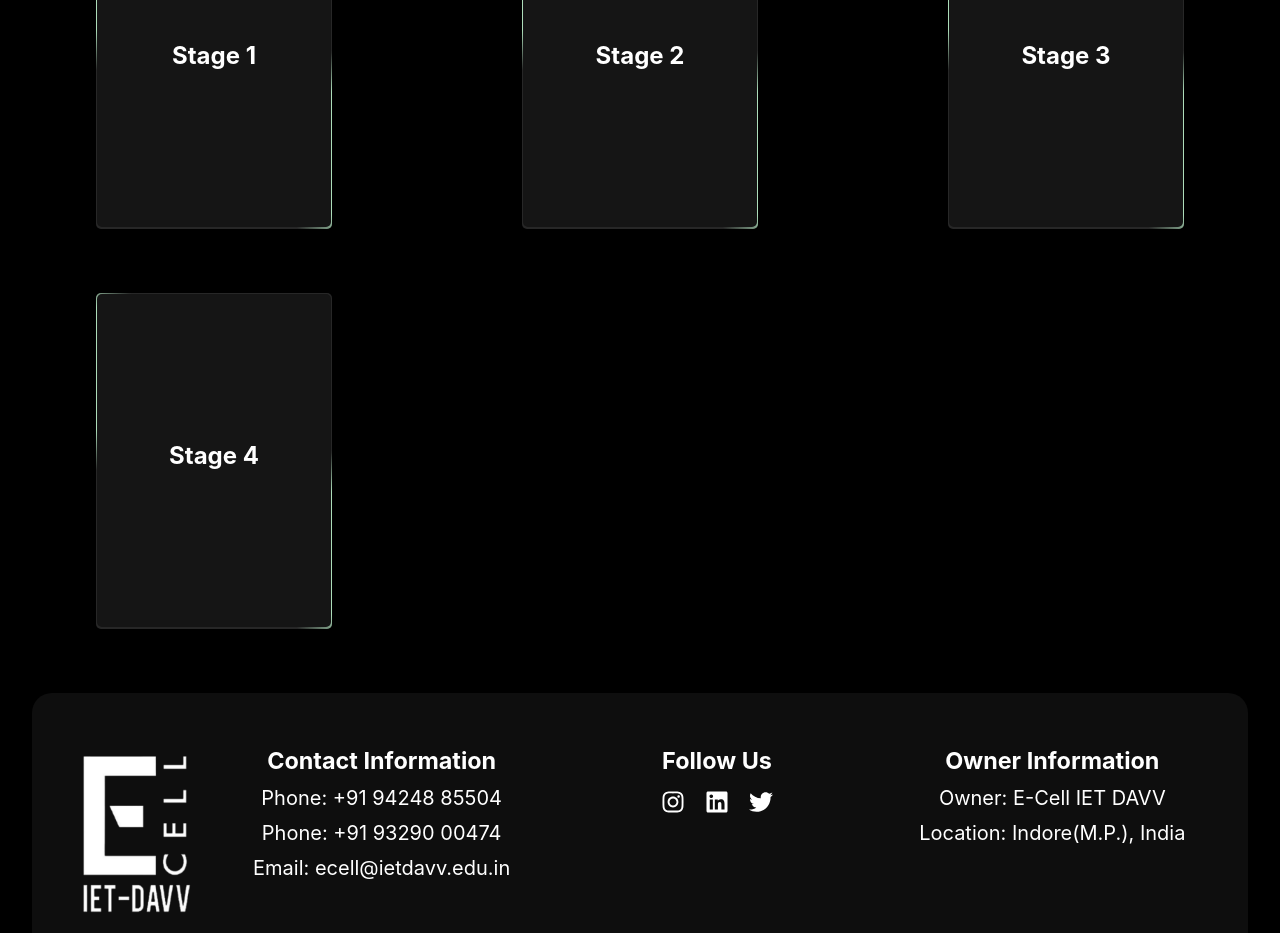
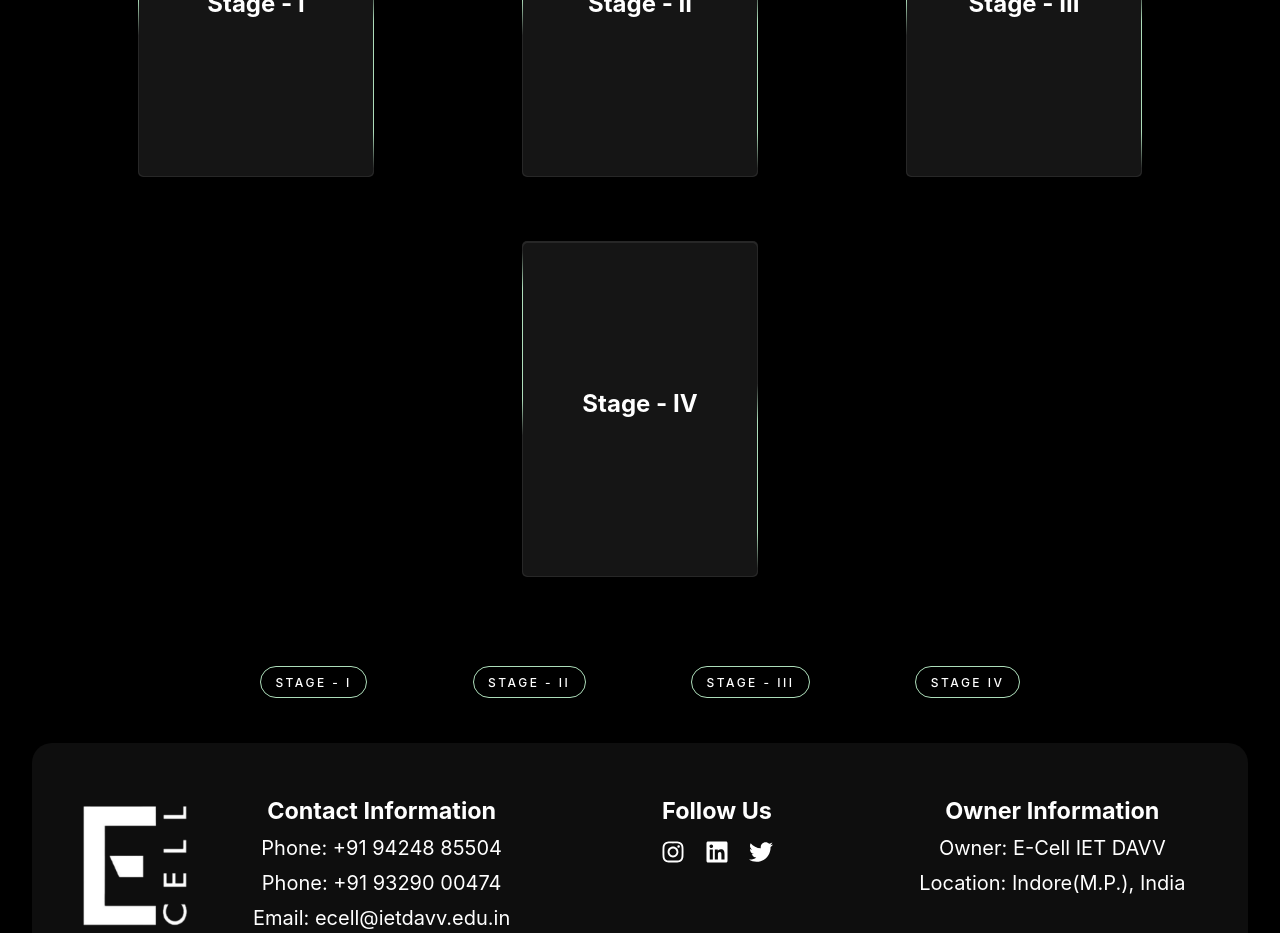
Before and after one commit to BOSON-18/rachna-frontend, a React (Vite) app: page / in a window 1280 px wide. Shown: the part 820-1753 px from the top of the page. Built offline with nearby package versions, Linux system fonts and the light colour scheme.

Commit message:
added Stage - I description

```diff
--- a/src/App.css
+++ b/src/App.css
@@ -2,7 +2,7 @@
   max-width: 100vw;
   margin: 0 auto;
   padding: 2rem;
-  text-align: center;
+  /* text-align: center; */
   overflow-x: hidden;
 }
 
@@ -34,14 +34,29 @@
   }
 }
 
+@media (max-width : 450px) {
+  .stage-descriptions {
+    display: block;
+    width: 50%;
+
+  }
+}
 .cards-div {
   padding: 2em;
   display: flex;
-    flex-direction: row;
+  flex-direction: row;
     flex-wrap: wrap;
-    justify-content: space-between;
+  /* align-items: flex-start; */
+    justify-content: space-around;
+    /* max-width: 1000px; */
 }
+
 
 .read-the-docs {
   color: #888;
 }
+
+.bold-karna-hai {
+  font-weight: bold;
+  font-size: 24px;
+}
--- a/src/App.jsx
+++ b/src/App.jsx
@@ -5,36 +5,42 @@ import Card from './components/Cards';
 import Innovision from './components/Content';
 import Footer from './components/Footer';
 import { BsRocket } from 'react-icons/bs';
+import StageDesc from './components/StageDesc';
 
 
 function App() {
+
 	return (
 
 			<div id='kuchh'>
 				<Header />
 			  <Innovision />
+				<div className='stages'>
 					<div className="cards-div">
 						<Card
-						stage="Stage 1"
-						title="Coming Soon!!"
-						description="This is the description for Stage 1."
+								stage="Stage - I"
+								title="Rachna"
+								description="The Beginning of Your Entrepreneurial Journey!"
 						/>
 						<Card
-						stage="Stage 2"
+							stage="Stage - II"
 							title="Coming Soon!!"
-						description="This is the description for Stage 2."
+							description="description for Stage 2."
 						/>
 						<Card
-						stage="Stage 3"
+							stage="Stage - III"
 							title="Coming Soon!!"
-						description="This is the description for Stage 3."
+							description="description for Stage 3."
 						/>
 						<Card
-						stage="Stage 4"
+							stage="Stage - IV"
 							title="Coming Soon!!"
-						description="This is the description for Stage 4."
+							description="description for Stage 4."
 						/>
 					</div>
+			</div>
+
+				<StageDesc />
 
 				<Footer />
 			</div>
--- a/src/components/Cards.css
+++ b/src/components/Cards.css
@@ -61,6 +61,7 @@
 
 .card:hover .content {
   transform: rotateY(180deg);
+
 }
 
 @keyframes rotation_481 {
@@ -98,6 +99,7 @@
 
 .front-content h3 {
   text-shadow: 2px 2px 5px #000;
+  text-align: center;
 }
 
 .description {
--- a/src/components/Content.jsx
+++ b/src/components/Content.jsx
@@ -65,28 +65,25 @@ const Innovision = () => {
           <div>
             <h2>Innovision 2024</h2>
             <p>
-            <p> Welcome to Innovision, brought to you by E-Cell IET DAVV. </p> <br /> <p> This event is your chance to showcase visionary business plans, cutting-edge products, and growth strategies to seasoned professionals. Join us for an enriching experience and stand a chance to win exciting prizes. Bring your ideas to life and celebrate innovation at Innovision! </p><br /> <span id='boldkaro'> Don't miss out—register today and let your ideas shine!</span>
-
-
-
+            <p> Welcome to Innovision, brought to you by E-Cell IET DAVV. </p> <br /> <p> This event is your chance to showcase visionary business plans, cutting-edge products, and growth strategies to seasoned professionals. Join us for an enriching experience and stand a chance to win exciting prizes. Bring your ideas to life and celebrate innovation at Innovision! </p>
             </p>
           </div>
         )}
         <div><div></div></div>
         {activeSection === 'registration' && (
-          <div id="kuchhtoh">
-            <h2>Registration Details</h2>
-            <p><span id="boldkaro">- Register Now:</span> Sign up and register through this form.</p><br />
+          <div>
+            <h2>Registrations closed on 17th July 2024</h2>
+            {/* <p><span id="boldkaro">- Register Now:</span> Sign up and register through this form.</p><br />
             <p><span id="boldkaro">- Mark the Deadline:</span> Submit your entries by 15th July.</p><br />
             <p><span id="boldkaro">- Accuracy Matters:</span> Ensure all team details are correct to avoid disqualification.</p><br />
-            <p><span id="boldkaro">- Read Carefully:</span> Familiarize yourself with all prerequisites before submitting your entry.</p>
+            <p><span id="boldkaro">- Read Carefully:</span> Familiarize yourself with all prerequisites before submitting your entry.</p> */}
           </div>
         )}
         {activeSection === 'competition' && (
           <div>
             <h2>Competition Overview</h2>
             <p>
-            Innovision 2024 will consist of four stages of rigorous competition and also insightful speaker sessions. Each stage will have clearly defined criteria for judging and sorting startups, ensuring a fair and thorough evaluation process. Teams that qualify in the top tiers will be provided with funding upto <span id="glowkaro">INR 30,000</span> thousand and the opportunity to secure iTBI grants up to <span id="glowkaro">INR 10 lakhs</span>.
+            Innovision 2024 will consist of four stages of rigorous competition and also insightful speaker sessions. Each stage will have clearly defined criteria for judging and sorting startups, ensuring a fair and thorough evaluation process. Teams that qualify in the top tiers will be provided with funding upto <span id="glowkaro">INR 30,000</span> and the opportunity to secure iTBI grants up to <span id="glowkaro">INR 10 lakhs</span>.
             </p>
           </div>
         )}
--- a/src/components/Innovision.css
+++ b/src/components/Innovision.css
@@ -133,13 +133,6 @@
   background-color: #50765a;
 } */
 
-#kuchhtoh {
-  display: flex;
-  justify-content: center;
-  align-items: center;
-  flex-direction: column;
-}
-
 .content-button {
   margin-top: 5px;
   margin-bottom: 5px;
--- /dev/null
+++ b/src/components/StageDesc.css
@@ -0,0 +1,76 @@
+.button-content div {
+
+  text-align: left;
+}
+
+/* @keyframes flicker {
+  from {
+    box-shadow: 0 0 20px 15px #adddad;
+    background-color: rgba(173, 221, 173, 0.9);
+  }
+
+  to {
+    box-shadow: 0 0 20px 5px #000000;
+    background-color: #000;
+  }
+} */
+
+.button-content div h3 {
+  text-align: center;
+}
+
+.typewrite {
+  color: #fff;
+  font-family: monospace;
+  overflow: hidden;
+  max-width: min-content;
+  /* Ensures the content is not revealed until the animation */
+  border-right: .15em solid orange;
+  /* The typwriter cursor */
+  white-space: nowrap;
+  /* Keeps the content on a single line */
+  margin: 0 auto;
+  /* Gives that scrolling effect as the typing happens */
+  letter-spacing: .15em;
+  /* Adjust as needed */
+  animation:
+    typing 3.5s infinite steps(30, end),
+    blink-caret .5s step-end infinite;
+}
+
+/* The typing effect */
+@keyframes typing {
+  from {
+    width: 0
+  }
+
+  to {
+    width: 100%
+  }
+}
+
+
+
+/* The typewriter cursor effect */
+@keyframes blink-caret {
+
+  from,
+  to {
+    border-color: transparent
+  }
+
+  50% {
+    border-color: #ADDDBA
+  }
+}
+
+#guidelines {
+  font-size: 20px;
+  color: #adddad;
+  transition: all ease;
+  border-radius: 10px;
+  animation-name: flicker;
+  animation-duration: 500ms;
+  animation-iteration-count: infinite;
+  animation-direction: alternate;
+}
--- /dev/null
+++ b/src/components/StageDesc.jsx
@@ -0,0 +1,55 @@
+import React, { useState } from "react";
+import "./StageDesc.css";
+
+const StageDesc = () => {
+  const [activeSection, setActiveSection] = useState('welcome');
+
+  return (
+    <div className="event-details-container">
+      <div className="buttons">
+        <button onClick={() => setActiveSection('Stage-1')} className='content-button'>Stage - I</button>
+        <button onClick={() => setActiveSection('registration')} className='content-button'>Stage - II</button>
+        <button onClick={() => setActiveSection('competition')} className='content-button'>Stage - III</button>
+        <button onClick={() => setActiveSection('highlights')} className='content-button'>Stage IV</button>
+
+      </div>
+      <div className="button-content">
+        {activeSection === 'Stage-1' && (
+          <div>
+            <h2 className="typewrite">Rachna</h2>
+            <p>
+              <p> Rachna signifies creation and initiation, marking the beginning of a remarkable venture. At INNOVISION 2024, we believe that every great idea deserves a solid foundation, and that foundation begins with a Pitch Deck. </p>
+              <br />
+              <p>A Pitch Deck is more than just a presentation; it symbolizes the start of your entrepreneurial journey. It is the first step in transforming your innovative ideas into a thriving venture. Rachna is the first stage of INNOVISION 2024, where participants will showcase their creativity, vision, and strategic thinking through their Pitch Decks.</p>
+              <br />
+              <span id='boldkaro'>Why a Pitch Deck?</span>
+              <p>A well-crafted Pitch Deck serves as a powerful tool to communicate your business idea, strategy, and potential to investors, mentors, and stakeholders. It is your opportunity to make a compelling case for your venture and set the stage for future success.</p>
+            </p>
+            <span id='boldkaro'>Guidelines for Rachna</span>
+            <p>To help you create an impactful Pitch Deck, we have outlined specific guidelines that you need to follow. These guidelines will ensure that your presentation is clear, concise, and effective in conveying your vision.</p>
+
+            <p>You can download the complete guidelines in a document format <a  id="guidelines" href="https://drive.google.com/uc?export=download&id=1N1bY-o2TbAXYNwlT4xiw4oZ5uXyv2CRI">here.</a></p>
+          </div>
+        )}
+        <div><div></div></div>
+        {activeSection === 'registration' && (
+          <div>
+            <h3>Coming Soon!</h3>
+          </div>
+        )}
+        {activeSection === 'competition' && (
+          <div>
+            <h3>Coming Soon!</h3>
+          </div>
+        )}
+        {activeSection === 'highlights' && (
+          <div>
+            <h3>Coming Soon!</h3>
+          </div>
+        )}
+      </div>
+    </div>
+  );
+}
+
+export default StageDesc;
```
Lines whose indentation alone changed are shown as unchanged.
